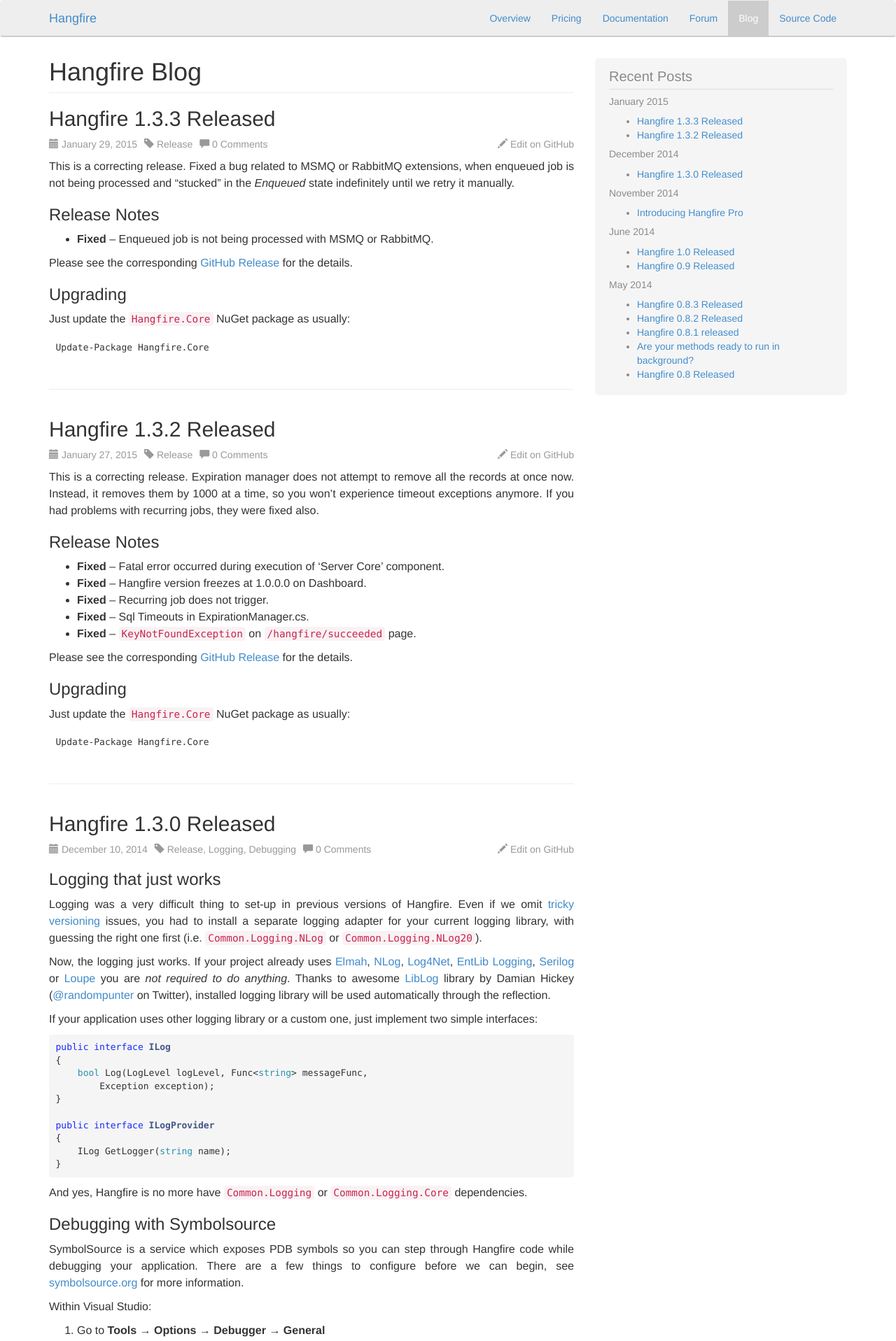
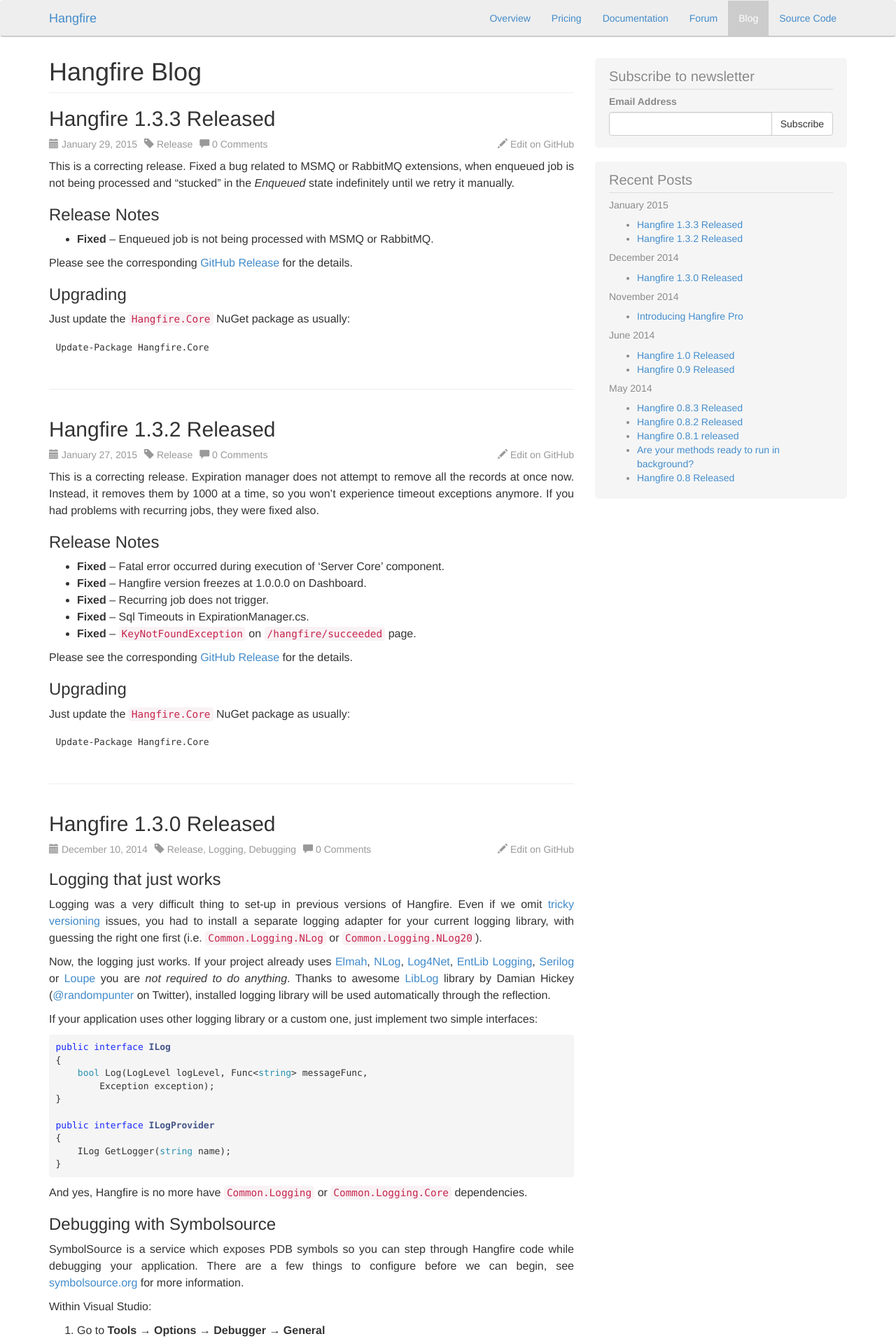
Before and after one commit to HangfireIO/Hangfire.io, a Jekyll site: the page built from blog/index.html, in a window 1280 px wide. Shown: the top 1917 px of the page at 70% size. Built offline with Jekyll 4.4.1, drawn with Linux system fonts in a browser that asks for light colours; nearby versions of some CDN libraries; the list of posts is cut into pages by our own code; comment, search, counter and statistics services are not loaded.

Commit message:
Add subscribe form to blog

```diff
--- a/_includes/blog/recent.html
+++ b/_includes/blog/recent.html
@@ -1,3 +1,4 @@
+<div class="bs-sidenav hidden-print">
     <h4>Recent Posts</h4>
     <div>
     {% for post in site.posts  %}
@@ -30,3 +31,4 @@
         {% endif %}
     {% endfor %}
     </div>
+</div>
--- a/_includes/blog/related.html
+++ b/_includes/blog/related.html
@@ -1,4 +1,5 @@
 {% if site.related_posts.size > 0 %}
+<div class="bs-sidenav hidden-print">
 	<h4>Related Posts</h4>
 	<ul class="related-posts">
 	  {% for post in site.related_posts limit:3 %}
@@ -9,4 +10,5 @@
 	    </li>
 	  {% endfor %}
 	</ul>
+</div>
 {% endif %}
--- a/_includes/blog/sidebar.html
+++ b/_includes/blog/sidebar.html
@@ -1,4 +1,3 @@
-<div class="bs-sidenav hidden-print">
-	{% include blog/recent.html %}
-	{% include blog/related.html %}
-</div>
+{% include blog/related.html %}
+{% include blog/subscribe.html %}
+{% include blog/recent.html %}
--- /dev/null
+++ b/_includes/blog/subscribe.html
@@ -0,0 +1,15 @@
+<div class="bs-sidenav hidden-print">
+	<!-- Begin MailChimp Signup Form -->
+	<h4>Subscribe to newsletter</h4>
+	<div>
+		<form action="//hangfire.us9.list-manage.com/subscribe/post?u=d2f4abd4cd4d3b1db1b06dc02&amp;id=5a8dbbc33b" method="post" id="mc-embedded-subscribe-form" name="mc-embedded-subscribe-form" class="validate" target="_blank" novalidate style="padding:0;">
+			<label for="mce-EMAIL">Email Address</label>
+			<div class="input-group">
+	      		<input type="email" value="" name="EMAIL" class="required email form-control" id="mce-EMAIL">
+	      		<span class="input-group-btn">
+	        		<input type="submit" value="Subscribe" name="subscribe" id="mc-embedded-subscribe" class="btn btn-default">
+	      		</span>
+	    	</div>
+		</form>
+	</div>
+</div>
--- a/css/hangfire.css
+++ b/css/hangfire.css
@@ -65,7 +65,7 @@
     margin-bottom: 20px;
 }
 
-.bs-sidenav div {
+.bs-sidenav > div {
     margin: 5px 20px 7px;
     color: #888;
 }
```
Lines whose indentation alone changed are shown as unchanged.
